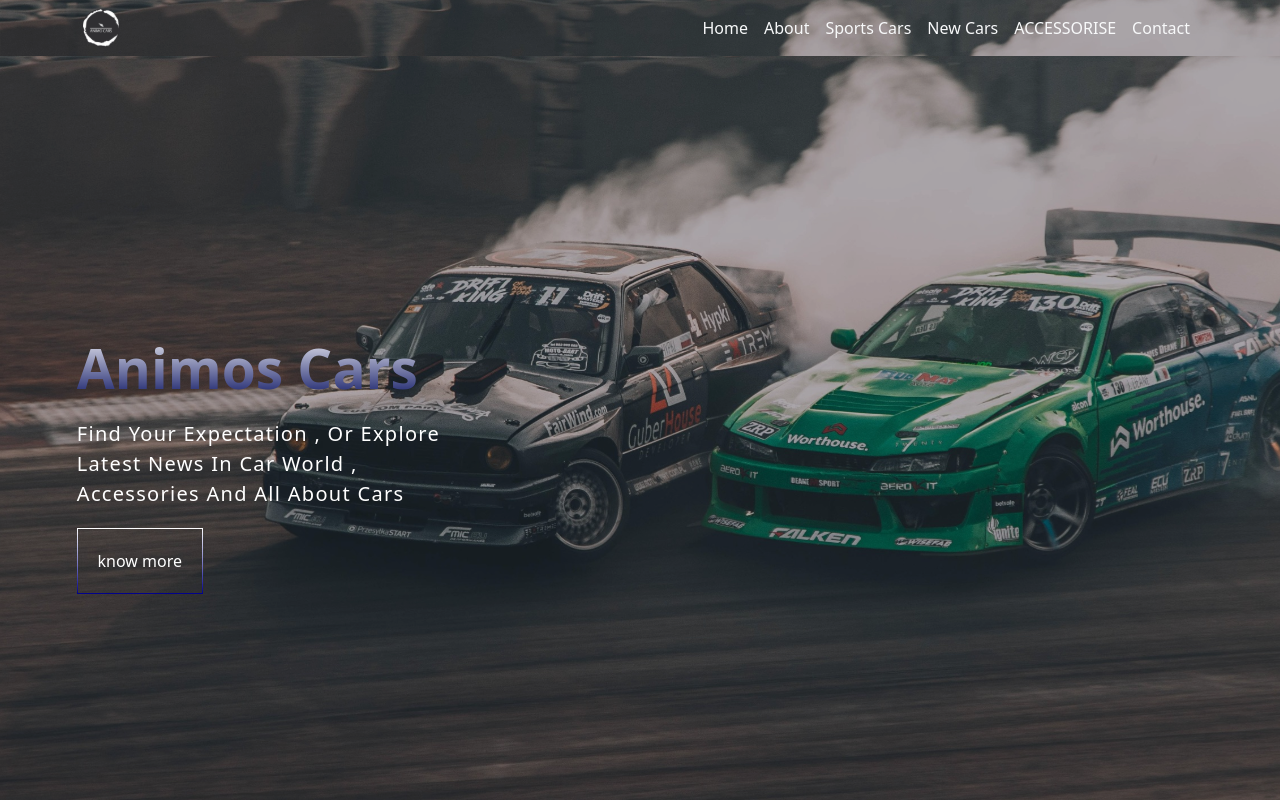
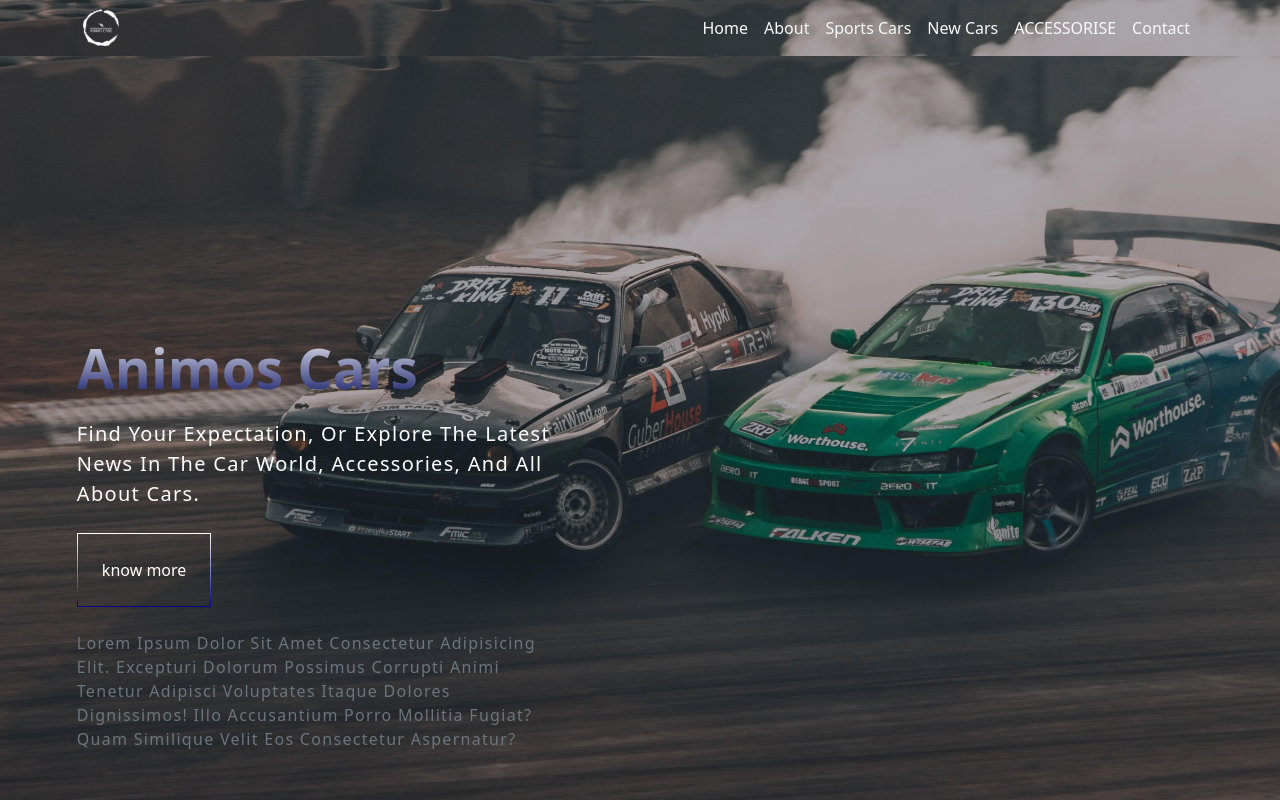
Before and after one commit to AL-Shimaa-Jamal/Amino-Cars, a Vue app in the folder templet1/: page / in a window 1280 px wide. Both pictures are taken after a click on the button "know more". Shown: the top 800 px of the page. Built offline with nearby package versions, Linux system fonts and the light colour scheme.

Commit message:
toggele btn know more

```diff
--- a/templet1/src/views/HomePage.vue
+++ b/templet1/src/views/HomePage.vue
@@ -2,38 +2,41 @@
   <div class="main">
     <div class="content">
       <div class="anim">
-        <span >animos cars</span>
+        <span>animos cars</span>
       </div>
       <div>
         <p class="d-none d-lg-block d-md-block">
-          find your expectation , or explore latest news in car world , accessories and all about
-          cars
+          find your expectation, or explore the latest news in the car world, accessories, and all
+          about cars.
         </p>
-        <btn class="d-none d-lg-block" @click="displayInfo" :class="{none:block}" :title="title" />
-        <p class="d-none" >
-          Lorem ipsum dolor sit amet consectetur adipisicing elit. Excepturi dolorum possimus corrupti animi tenetur adipisci voluptates itaque dolores dignissimos! Illo accusantium porro mollitia fugiat? Quam similique velit eos consectetur aspernatur?
+        <btn class="d-none d-lg-block" @click="displayInfo" :title="title" />
+        <p :class="{ show: !noshow, noshow: noshow }" class="text-secondary fs-6">
+          Lorem ipsum dolor sit amet consectetur adipisicing elit. Excepturi dolorum possimus
+          corrupti animi tenetur adipisci voluptates itaque dolores dignissimos! Illo accusantium
+          porro mollitia fugiat? Quam similique velit eos consectetur aspernatur?
         </p>
       </div>
     </div>
   </div>
 </template>
+
 <script>
 import btn from '../components/ButtunClick.vue'
+
 export default {
-  name: 'main',
+  name: 'MainComponent', // Updated the component name to avoid conflict
   components: {
     btn
   },
   data() {
     return {
       title: 'Know more',
-
-
+      noshow: false
     }
-  },methods:{
-    displayInfo(){
-console.log('hi')
-
+  },
+  methods: {
+    displayInfo() {
+      this.noshow = !this.noshow
     }
   }
 }
@@ -85,4 +88,10 @@ p {
   letter-spacing: 1.3px;
   line-height: 1.5;
 }
+.show {
+  display: none;
+}
+.noshow {
+  display: block;
+}
 </style>
```
